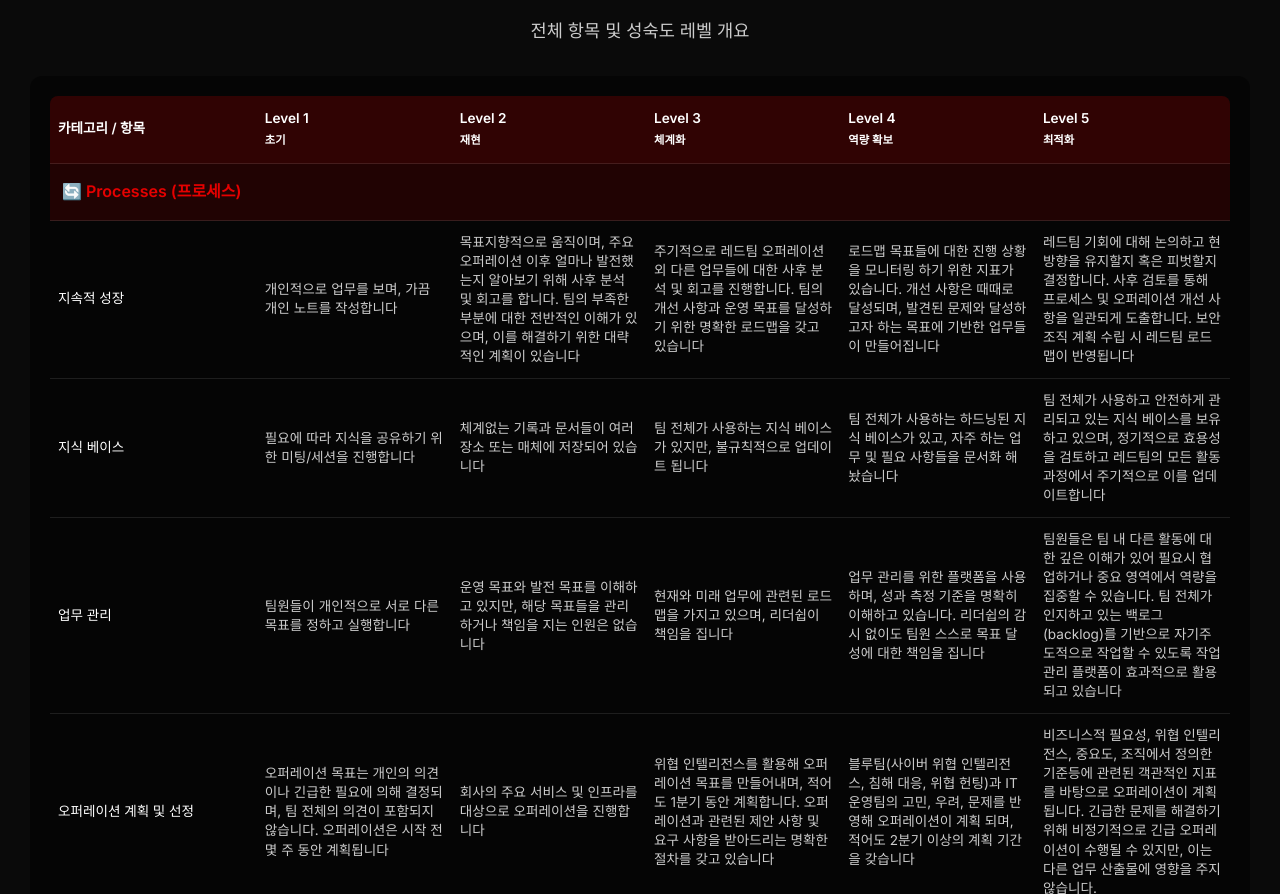
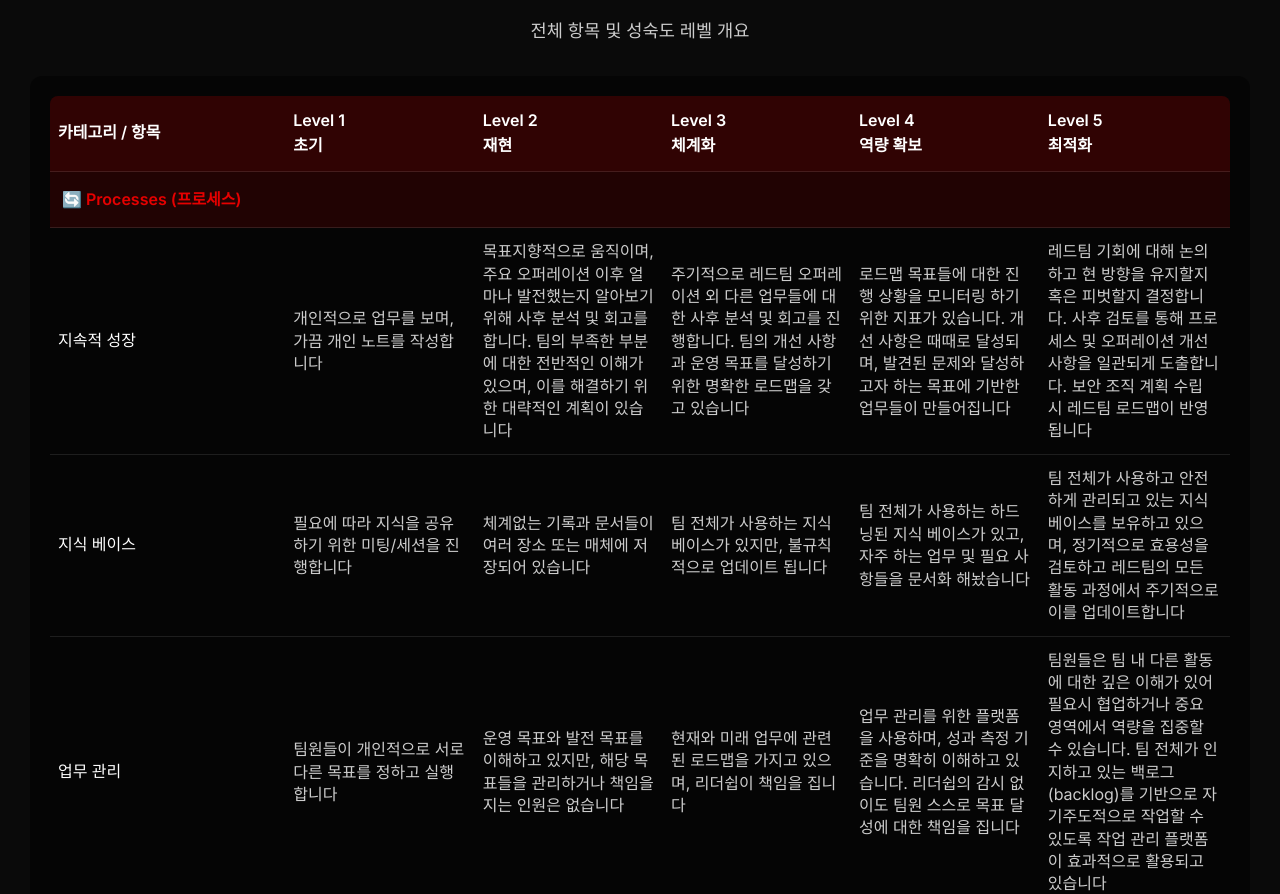
Before and after one commit to RedRaccoonCommunity/redteam-cmm-kr, a plain HTML site: page index.html in a window 1280 px wide. Shown: the part 1651-2545 px from the top of the page. Drawn offline with Linux system fonts and the light colour scheme.

Commit message:
update matrix font size

```diff
--- a/index.html
+++ b/index.html
@@ -393,7 +393,7 @@
             padding: 12px 8px;
             text-align: left;
             border-bottom: 1px solid rgba(255, 255, 255, 0.1);
-            font-size: 0.85rem;
+            font-size: 1rem;
         }
 
         .matrix-table th {
@@ -442,7 +442,11 @@
 
         .level-header {
             text-align: center;
-            font-size: 0.8rem;
+            font-size: 0.9rem;
+        }
+
+        .level-header small {
+            font-size: 1em;  /* Same size as parent */
         }
 
         /* Footer */
```
